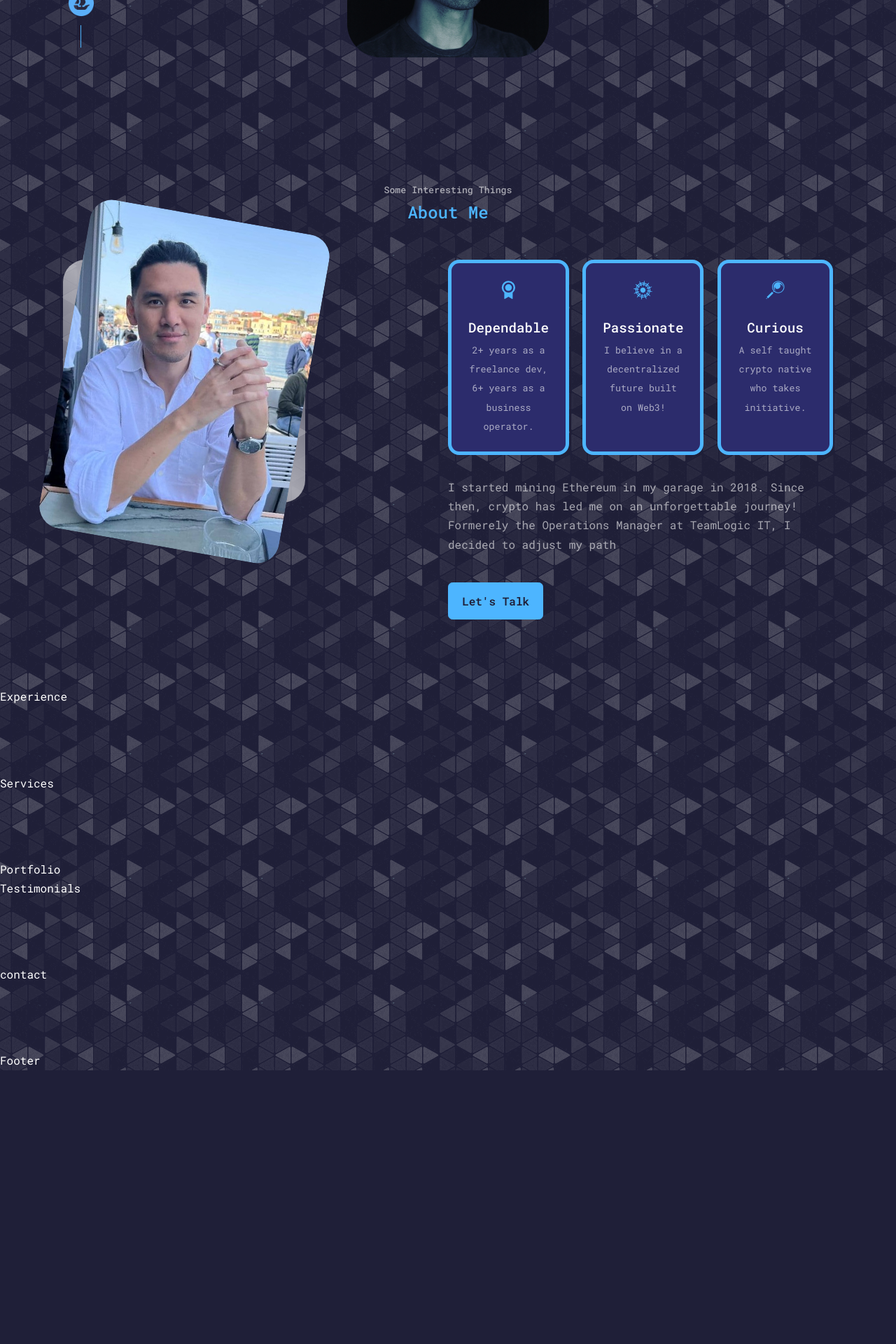
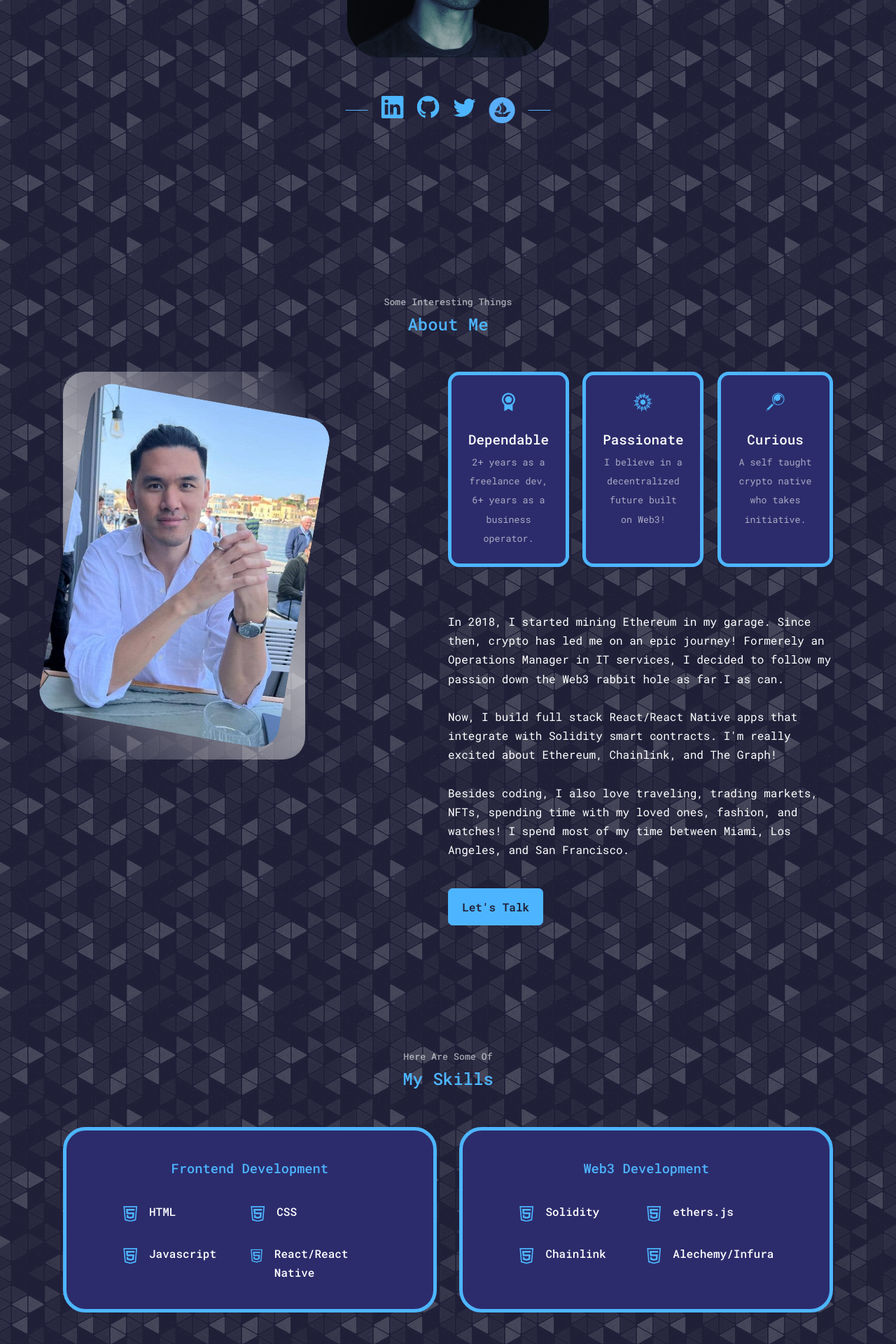
Before and after one commit to sdavidkong/davidkongdev, a React (Create React App) app: page / in a window 1280 px wide. Shown: the part 540-2460 px from the top of the page at 70% size. Before the commit the page ends 2069 px from the top, so only its background shows below. Built offline with nearby package versions, Linux system fonts and the light colour scheme.

Commit message:
skills section

```diff
--- a/src/components/about/About.jsx
+++ b/src/components/about/About.jsx
@@ -34,9 +34,12 @@ const About = () => {
             <small>A self taught crypto native who takes initiative.</small>
           </article>
         </div>
-        <p>
-          I started mining Ethereum in my garage in 2018. Since then, crypto has led me on an unforgettable journey! Formerely the Operations Manager at TeamLogic IT, I decided to adjust my path
-        </p>
+        <p className='aboutP'>
+          In 2018, I started mining Ethereum in my garage. Since then, crypto has led me on an epic journey! Formerely an Operations Manager in IT services, I decided to follow my passion down the Web3 rabbit hole as far I as can.
+          <br></br><br></br>
+          Now, I build full stack React/React Native apps that integrate with Solidity smart contracts. I'm really excited about Ethereum, Chainlink, and The Graph!<br></br><br></br>
+          Besides coding, I also love traveling, trading markets, NFTs, spending time with my loved ones, fashion, and watches! I spend most of my time between Miami, Los Angeles, and San Francisco.
+          </p>
         <a href='#contact' className='btn btn-primary'>Let's Talk</a>
       </div>
       </div>
--- a/src/components/about/about.css
+++ b/src/components/about/about.css
@@ -1,5 +1,5 @@
 .aboutHeading {
-    padding-top: 5rem;
+    padding-top: 6rem;
 }
 
 .about__container {
@@ -10,11 +10,13 @@
 
 .about__me {
     width: 90%;
+    height: 70%;
     aspect-ratio: 1/1;
     border-radius: 2rem;
     background: linear-gradient(45deg, transparent, var(--color-light),transparent);
     display: grid;
     place-items: center;
+
 }
 
 .about__me-image {
@@ -68,11 +70,13 @@
 
 }
 
-.about__content p{
+.aboutP{
     margin: 2rem 0 2.6rem;
-    color: var(--color-light);
+    color: var(--color-white);
+    padding-top: 2rem;
 
 }
+
 
 
 /*for medium devices like tablets*/
@@ -84,13 +88,13 @@
     }
 
     .about__me {
-        width: 50%
-        margin 2rem auto 4rem;
+        width: 50%;
+        margin: 2rem auto 2rem;
+
     }
     .about__cards {
-        margin-top: 3.5rem;
+        margin-top: 1rem;
         width: 100%;
-        height: fit-content;
         grid-template-columns: repeat(3, 1fr);
         font-size: 0.8rem;
 
@@ -102,7 +106,9 @@
     }
 
     .about__content p {
-        margin: 1rem 0 1.5rem;
+        color: var(--color-white);
+        margin: 1rem 0;
+        line-height: 2rem;
     }
     .about__me-image {
         margin: 3rem;
@@ -112,10 +118,25 @@
 
   /*for small devices like phones*/
 
-  @media screen and (max-width:1080px) {
+  @media screen and (max-width:600px) {
+    .about__me {
+        width: 80%;
+        margin: 2rem auto 2rem;
 
+    }
 
-    .scroll__down{
-        display: none;
+    .about__cards {
+
+        grid-template-columns: 1fr;
     }
+    .about__card {
+        padding: 1rem;
+    }
+
+    .about__icon {
+        color: var(--color-primary);
+        font-size: 1.8rem;
+        margin-bottom: 0.1rem;
+    }
+
   }
--- a/src/components/experience/Experience.jsx
+++ b/src/components/experience/Experience.jsx
@@ -1,9 +1,60 @@
 import React from 'react'
 import './experience.css'
+import {ImHtmlFive2} from 'react-icons/im'
 
 const experience = () => {
   return (
-    <section id='experience'>Experience</section>
+    <section id='experience'>
+      <h5 className='experience__header'>Here Are Some Of</h5>
+      <h2>My Skills</h2>
+      <div className='container experience__container'>
+        <div className='experience__web'>
+          <h3>Frontend Development</h3>
+          <div className='experience__content'>
+            <article className='experience__details'>
+              <ImHtmlFive2 className='experience__details-icon' />
+              <h4>HTML</h4>
+            </article>
+            <article className='experience__details'>
+              <ImHtmlFive2 className='experience__details-icon' />
+              <h4>CSS</h4>
+            </article>
+            <article className='experience__details'>
+              <ImHtmlFive2 className='experience__details-icon' />
+              <h4>Javascript</h4>
+              </article>
+              <article className='experience__details'>
+              <ImHtmlFive2 className='experience__details-icon' />
+              <h4>React/React Native</h4>
+            </article>
+          </div>
+
+        </div>
+        <div className='experience__web3'>
+        <h3>Web3 Development</h3>
+        <div className='experience__content'>
+            <article className='experience__details'>
+              <ImHtmlFive2 className='experience__details-icon' />
+              <h4>Solidity</h4>
+            </article>
+            <article className='experience__details'>
+              <ImHtmlFive2 className='experience__details-icon' />
+              <h4>ethers.js</h4>
+            </article>
+            <article className='experience__details'>
+              <ImHtmlFive2 className='experience__details-icon' />
+              <h4>Chainlink</h4>
+              </article>
+              <article className='experience__details'>
+              <ImHtmlFive2 className='experience__details-icon' />
+              <h4>Alechemy/Infura</h4>
+            </article>
+
+          </div>
+
+        </div>
+      </div>
+    </section>
   )
 }
 
--- a/src/components/experience/experience.css
+++ b/src/components/experience/experience.css
@@ -0,0 +1,85 @@
+.experience__header{
+   padding-top: 5rem;
+}
+
+.experience__container {
+    display: grid;
+    grid-template-columns: 1fr 1fr;
+    gap: 2rem;
+}
+
+.experience__container > div {
+    background: var(--color-bg-variant);
+    padding: 2.4rem 5rem;
+    border-radius: 2rem;
+    border: 5px solid transparent;
+    border-color: var(--color-primary)
+}
+
+.experience__container > div:hover {
+    background: var(--color-light);
+    background-color: rgba(252, 249, 249, 0.3);
+    border-color: var(--color-primary-variant);
+    transition: var(--transition);
+
+}
+
+.experience__container > div h3 {
+    text-align: center;
+    margin-bottom: 2rem;
+    color: var(--color-primary);
+}
+
+.experience__content {
+    display: grid;
+    grid-template-columns: 1fr 1fr;
+    row-gap: 2rem;
+}
+
+.experience__details {
+    display: inline-flex;
+    gap: 1rem;
+}
+
+.experience__details-icon {
+    margin-top: 6px;
+    color: var(--color-primary);
+    font-size: 1.4rem;
+
+}
+
+
+/*for medium devices like tablets*/
+
+@media screen and (max-width:1080px) {
+   .experience__container {
+    grid-template-columns: 1fr;
+   }
+
+   .experience__container > div {
+    width: 80%;
+    padding: 2rem;
+    margin: 0 auto;
+   }
+   .experience__content {
+    padding: 1rem;
+   }
+
+}
+  /*for small devices like phones*/
+
+  @media screen and (max-width:600px) {
+    .experience__container {
+        gap: 1rem;
+    }
+    .experience__container > div {
+        width: 100%;
+        padding: 2rem 0rem;
+        margin: 0 auto;
+       }
+
+    .experience__header{
+        padding-top: 6rem;
+     }
+
+  }
--- a/src/components/header/header.css
+++ b/src/components/header/header.css
@@ -1,5 +1,5 @@
 header {
-    height: 35rem;
+    height: 44rem;
     overflow: hidden;
     margin-top: 4rem;
 
@@ -22,28 +22,36 @@ header {
 
 .header__socials {
     display: flex;
-    flex-direction: column;
+    flex-direction: row;
     align-items: center;
-    gap: 0.8rem;
+    gap: 1.2rem;
     position: absolute;
-    left: 0.5rem;
-    bottom: 1rem;
+    left: 50%;
+    transform: translate(-50%);
     font-size: 2rem;
+    margin-top: 3rem;
 }
 
 .header__socials::after{
     content: '';
-    width: 1px;
-    height: 2rem;
+    width: 2rem;
+    height: 1px;
     background: var(--color-primary);
 }
+.header__socials::before{
+    content: '';
+    width: 2rem;
+    height: 1px;
+    background: var(--color-primary);
+}
+.me {
+    display: block;
+    margin: 0 auto;
+    width: 18rem;
+    justify-content: center;
+    align-items: center;
+    margin-top: 4rem;
 
-.me {
-
-    width: 18rem;
-    position: absolute;
-    left: calc(50% - 9rem);
-    margin-top: 4rem;
 
 
 
@@ -58,7 +66,7 @@ header {
 
 .opensea {
     height: 2.3rem;
-    flood-color:"#00ff00";
+    width: 2.3rem;
     filter: invert(40%) sepia(110%) saturate(700%) hue-rotate(180deg) brightness(93%) contrast(110%);;
 
 
@@ -74,7 +82,7 @@ header {
 
 @media screen and (max-width:1080px) {
     header {
-        height: 35rem;
+
         margin-top: 6rem;
 
     }
@@ -86,7 +94,7 @@ header {
 
   @media screen and (max-width:600px) {
     header {
-        height: 35rem;
+
     }
 
 
--- a/src/components/nav/nav.css
+++ b/src/components/nav/nav.css
@@ -5,11 +5,11 @@ nav {
     display: flex;
     padding: 0.7rem 1.7rem;
     position: fixed;
-    left: 3%;
-    top: 2%;
+    right: 2%;
+    top: 1.75%;
     gap: 2rem;
     border-radius: 3rem;
-    backdrop-filter: blur(1.1px);
+    backdrop-filter: blur(4px);
     z-index: 2;
 }
 
@@ -18,7 +18,7 @@ nav a {
     padding: 0.6rem;
     border-radius: 50%;
     display: flex;
-    color: var(--color-light);
+    color: var(--color-primary-variant);
     font-size: 1.2rem;
 }
 
```
